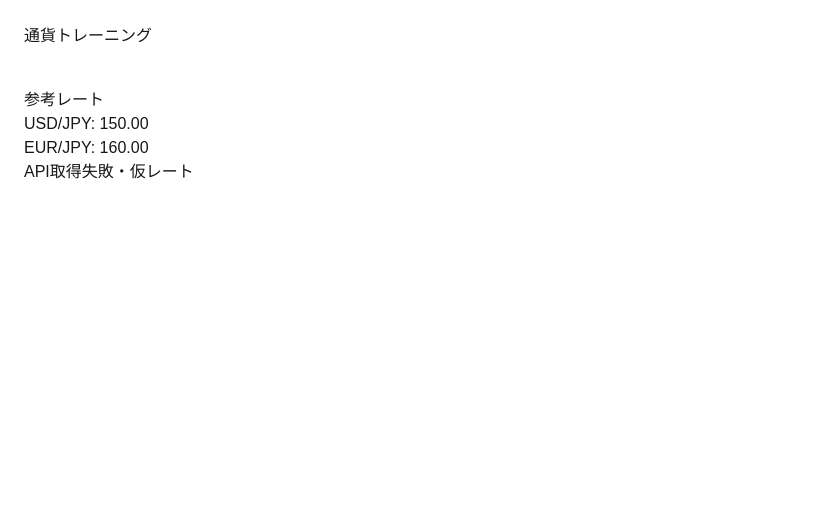
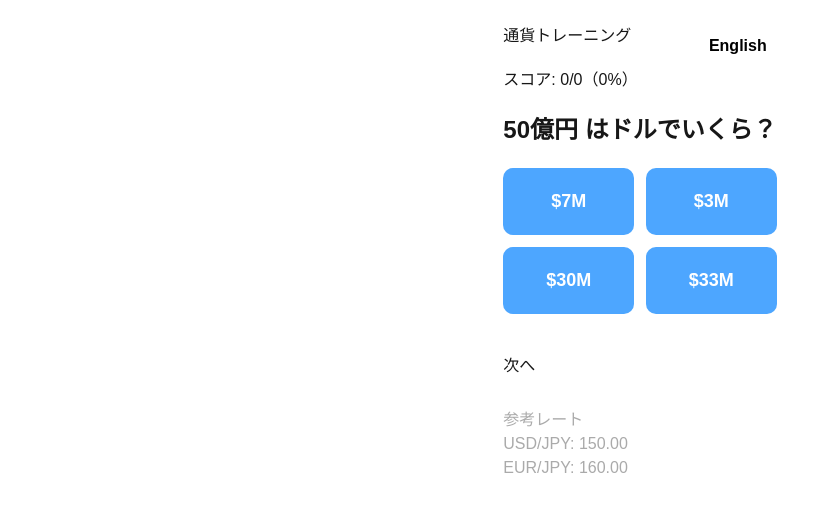
Before and after one commit to Yutaro-Okamoto/currency-training, a Next.js app: page / in a window 1280 px wide. Shown: the top 512 px of the page, without its empty margins (0-816 px from the left). Built offline with nearby package versions, Linux system fonts and the light colour scheme; no server answers.

Commit message:
選択肢のバリエーション改善

```diff
--- a/app/page.tsx
+++ b/app/page.tsx
@@ -1,51 +1,253 @@
 "use client";
 import { useEffect, useState } from "react";
 
+type Lang = "ja" | "en";
+type Currency = "JPY" | "USD" | "EUR";
+
+type Rates = {
+  USD: number;
+  EUR: number;
+};
+
+type Question = {
+  textJa: string;
+  textEn: string;
+  correct: number;
+  answerCurrency: Currency;
+  options: number[];
+};
+
+function randomFrom<T>(arr: T[]) {
+  return arr[Math.floor(Math.random() * arr.length)];
+}
+
+function shuffle<T>(arr: T[]) {
+  return [...arr].sort(() => Math.random() - 0.5);
+}
+
+function roundNice(num: number) {
+  if (num >= 1_000_000_000) return Math.round(num / 1_000_000_000) * 1_000_000_000;
+  if (num >= 1_000_000) return Math.round(num / 1_000_000) * 1_000_000;
+  if (num >= 1_000) return Math.round(num / 1_000) * 1_000;
+  return Math.round(num);
+}
+
+function formatJapaneseYen(value: number) {
+  if (value >= 1_0000_0000_0000) return `${Math.round(value / 1_0000_0000_0000)}兆円`;
+  if (value >= 1_0000_0000) return `${Math.round(value / 1_0000_0000)}億円`;
+  if (value >= 1_0000) return `${Math.round(value / 1_0000)}万円`;
+  return `${Math.round(value).toLocaleString()}円`;
+}
+
+function formatForeign(value: number, currency: "USD" | "EUR") {
+  const symbol = currency === "USD" ? "$" : "€";
+  if (value >= 1_000_000_000) return `${symbol}${Math.round(value / 1_000_000_000)}B`;
+  if (value >= 1_000_000) return `${symbol}${Math.round(value / 1_000_000)}M`;
+  if (value >= 1_000) return `${symbol}${Math.round(value / 1_000)}K`;
+  return `${symbol}${Math.round(value)}`;
+}
+
+function formatAnswer(value: number, currency: Currency) {
+  if (currency === "JPY") return formatJapaneseYen(value);
+  return formatForeign(value, currency);
+}
+
+function generateOptions(correct: number) {
+  const options = new Set<number>();
+  options.add(correct);
+
+  options.add(roundNice(correct * randomFrom([0.8, 0.9, 1.1, 1.2])));
+
+  const multipliers = shuffle([
+    randomFrom([0.02, 0.05, 0.1]),
+    randomFrom([0.2, 0.3, 0.5]),
+    randomFrom([5, 10, 20]),
+    randomFrom([50, 100, 200]),
+  ]);
+
+  for (const m of multipliers) {
+    if (options.size >= 4) break;
+    options.add(Math.max(1, roundNice(correct * m)));
+  }
+
+  return shuffle(Array.from(options));
+}
+
+function generateQuestion(rates: Rates): Question {
+  const type = randomFrom(["USD_TO_JPY", "EUR_TO_JPY", "JPY_TO_USD", "JPY_TO_EUR"]);
+
+  if (type === "USD_TO_JPY") {
+    const m = randomFrom([10, 50, 100]);
+    const correct = roundNice(m * 1_000_000 * rates.USD);
+    return {
+      textJa: `$${m}M は日本円でいくら？`,
+      textEn: `How much is $${m}M in JPY?`,
+      correct,
+      answerCurrency: "JPY",
+      options: generateOptions(correct),
+    };
+  }
+
+  if (type === "EUR_TO_JPY") {
+    const m = randomFrom([10, 50, 100]);
+    const correct = roundNice(m * 1_000_000 * rates.EUR);
+    return {
+      textJa: `€${m}M は日本円でいくら？`,
+      textEn: `How much is €${m}M in JPY?`,
+      correct,
+      answerCurrency: "JPY",
+      options: generateOptions(correct),
+    };
+  }
+
+  if (type === "JPY_TO_USD") {
+    const oku = randomFrom([10, 50, 100, 300]);
+    const jpy = oku * 100_000_000;
+    const correct = roundNice(jpy / rates.USD);
+    return {
+      textJa: `${formatJapaneseYen(jpy)} はドルでいくら？`,
+      textEn: `How much is ${formatJapaneseYen(jpy)} in USD?`,
+      correct,
+      answerCurrency: "USD",
+      options: generateOptions(correct),
+    };
+  }
+
+  const oku = randomFrom([10, 50, 100, 300]);
+  const jpy = oku * 100_000_000;
+  const correct = roundNice(jpy / rates.EUR);
+
+  return {
+    textJa: `${formatJapaneseYen(jpy)} はユーロでいくら？`,
+    textEn: `How much is ${formatJapaneseYen(jpy)} in EUR?`,
+    correct,
+    answerCurrency: "EUR",
+    options: generateOptions(correct),
+  };
+}
+
 export default function Home() {
-  const [rateUSD, setRateUSD] = useState<number | null>(null);
-  const [rateEUR, setRateEUR] = useState<number | null>(null);
-  const [status, setStatus] = useState("取得中...");
+  const [lang, setLang] = useState<Lang>("ja");
+  const [rates, setRates] = useState<Rates | null>(null);
+  const [question, setQuestion] = useState<Question | null>(null);
+  const [selected, setSelected] = useState<number | null>(null);
+  const [result, setResult] = useState("");
+  const [correctCount, setCorrectCount] = useState(0);
+  const [totalCount, setTotalCount] = useState(0);
 
+  // ✅ API（確実に動くやつ）
   useEffect(() => {
     async function fetchRates() {
       try {
         const usdRes = await fetch("https://api.exchangerate.host/latest?base=USD&symbols=JPY");
         const eurRes = await fetch("https://api.exchangerate.host/latest?base=EUR&symbols=JPY");
 
-        const usdData = await usdRes.json();
-        const eurData = await eurRes.json();
+        const usd = await usdRes.json();
+        const eur = await eurRes.json();
 
-        setRateUSD(usdData.rates.JPY);
-        setRateEUR(eurData.rates.JPY);
-        setStatus("取得成功");
-      } catch (e) {
-        setRateUSD(150);
-        setRateEUR(160);
-        setStatus("API取得失敗・仮レート");
+        setRates({
+          USD: usd.rates.JPY,
+          EUR: eur.rates.JPY,
+        });
+      } catch {
+        setRates({ USD: 150, EUR: 160 });
       }
     }
 
     fetchRates();
   }, []);
 
+  useEffect(() => {
+    if (rates) setQuestion(generateQuestion(rates));
+  }, [rates]);
+
+  if (!rates || !question) return <p style={{ padding: 20 }}>Loading...</p>;
+
+  const accuracy = totalCount === 0 ? 0 : Math.round((correctCount / totalCount) * 100);
+
+  function selectAnswer(v: number) {
+    if (selected !== null) return;
+
+    setSelected(v);
+    setTotalCount(totalCount + 1);
+
+    if (v === question.correct) {
+      setCorrectCount(correctCount + 1);
+      setResult(lang === "ja" ? "正解！" : "Correct!");
+    } else {
+      setResult(
+        (lang === "ja" ? "不正解！正解は " : "Wrong! ") +
+          formatAnswer(question.correct, question.answerCurrency)
+      );
+    }
+  }
+
+  function next() {
+    setQuestion(generateQuestion(rates));
+    setSelected(null);
+    setResult("");
+  }
+
   return (
-    <main style={{ padding: 24 }}>
-      <h1>通貨トレーニング</h1>
+    <main style={{ padding: 24, maxWidth: 520, margin: "0 auto" }}>
+      <div style={{ display: "flex", justifyContent: "space-between" }}>
+        <h1>通貨トレーニング</h1>
 
-      <div style={{ marginTop: 40 }}>
+        <button
+          onClick={() => setLang(lang === "ja" ? "en" : "ja")}
+          style={{
+            background: "white",
+            color: "black",
+            fontWeight: "bold",
+            padding: 10,
+            borderRadius: 8,
+          }}
+        >
+          {lang === "ja" ? "English" : "日本語"}
+        </button>
+      </div>
+
+      <p>スコア: {correctCount}/{totalCount}（{accuracy}%）</p>
+
+      <p style={{ fontSize: 24, fontWeight: "bold", marginTop: 20 }}>
+        {lang === "ja" ? question.textJa : question.textEn}
+      </p>
+
+      <div style={{ display: "grid", gridTemplateColumns: "1fr 1fr", gap: 12, marginTop: 20 }}>
+        {question.options.map(opt => {
+          let bg = "#4da6ff";
+          if (selected !== null) {
+            if (opt === question.correct) bg = "#4caf50";
+            else if (opt === selected) bg = "#f44336";
+          }
+
+          return (
+            <button
+              key={opt}
+              onClick={() => selectAnswer(opt)}
+              style={{
+                padding: 20,
+                fontSize: 18,
+                fontWeight: "bold",
+                color: "white",
+                background: bg,
+                borderRadius: 10,
+              }}
+            >
+              {formatAnswer(opt, question.answerCurrency)}
+            </button>
+          );
+        })}
+      </div>
+
+      <p style={{ marginTop: 20 }}>{result}</p>
+
+      <button onClick={next} style={{ marginTop: 20 }}>次へ</button>
+
+      <div style={{ marginTop: 30, color: "#aaa" }}>
         <p>参考レート</p>
-
-        <p>
-          USD/JPY:{" "}
-          {rateUSD !== null ? rateUSD.toFixed(2) : "読み込み中..."}
-        </p>
-
-        <p>
-          EUR/JPY:{" "}
-          {rateEUR !== null ? rateEUR.toFixed(2) : "読み込み中..."}
-        </p>
-
-        <p>{status}</p>
+        <p>USD/JPY: {rates.USD.toFixed(2)}</p>
+        <p>EUR/JPY: {rates.EUR.toFixed(2)}</p>
       </div>
     </main>
   );
```
